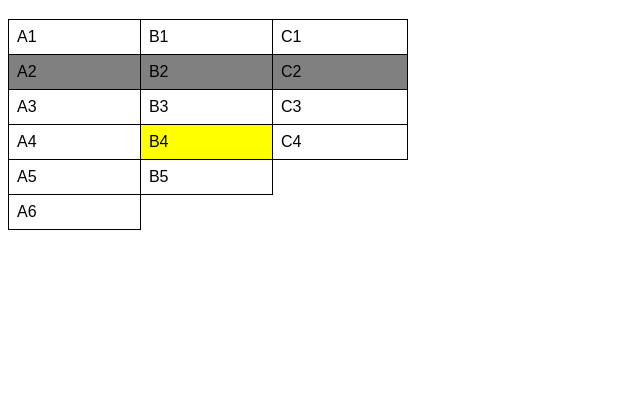
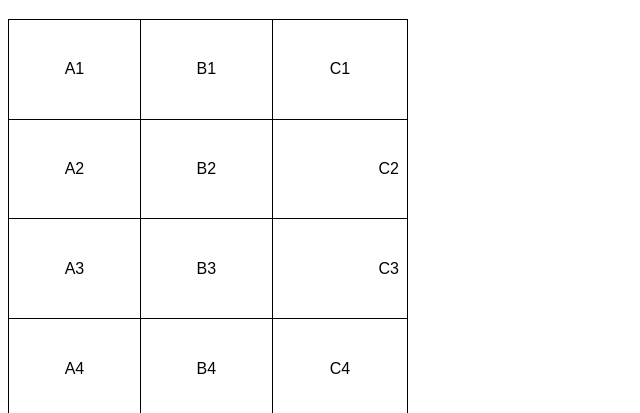
Before and after one commit to gabrielm29/html-css, a plain HTML site: page exercicios/ex023/tabela001.html in a window 1280 px wide. Shown: the part 61-474 px from the top of the page, without its empty margins (0-640 px from the left). Drawn offline with Linux system fonts and the light colour scheme.

Commit message:
criei tabela001

```diff
--- a/exercicios/ex023/tabela001.html
+++ b/exercicios/ex023/tabela001.html
@@ -11,18 +11,17 @@
         }
         table{
             width: 400px;
+            height: 400px;
             border-collapse: collapse;
-        }
-        tr.linha{
-            background-color: gray;
         }
         td{
             border: 1px solid black;
             padding: 8px;
-
+            text-align: center; /*Alinhamento horizontal*/
+            vertical-align: middle; /*Alinhamento vertical*/
         }
-        td.dado{
-            background-color: yellow;
+        .numero{
+            text-align: right;
         }
     </style>
 </head>
@@ -41,27 +40,20 @@
             <td>B1
             <td>C1
         </tr>
-        <tr class="linha">
+        <tr>
             <td>A2</td>
             <td>B2</td>
-            <td>C2</td>
+            <td class="numero">C2</td>
         </tr>
         <tr>
             <td>A3</td>
             <td>B3</td>
-            <td>C3</td>
+            <td class="numero">C3</td>
         </tr>
         <tr>
             <td>A4</td>
-            <td class="dado">B4</td>
+            <td>B4</td>
             <td>C4</td>
-        </tr>
-        <tr>
-            <td>A5</td>
-            <td>B5</td>
-        </tr>
-        <tr>
-            <td>A6</td>
         </tr>
     </table>
 </body>
```
